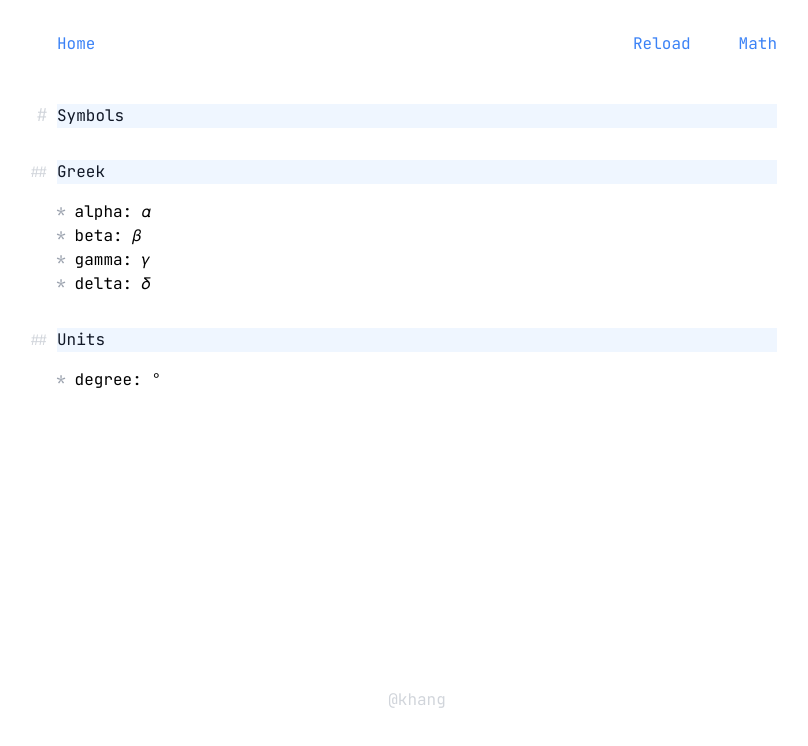
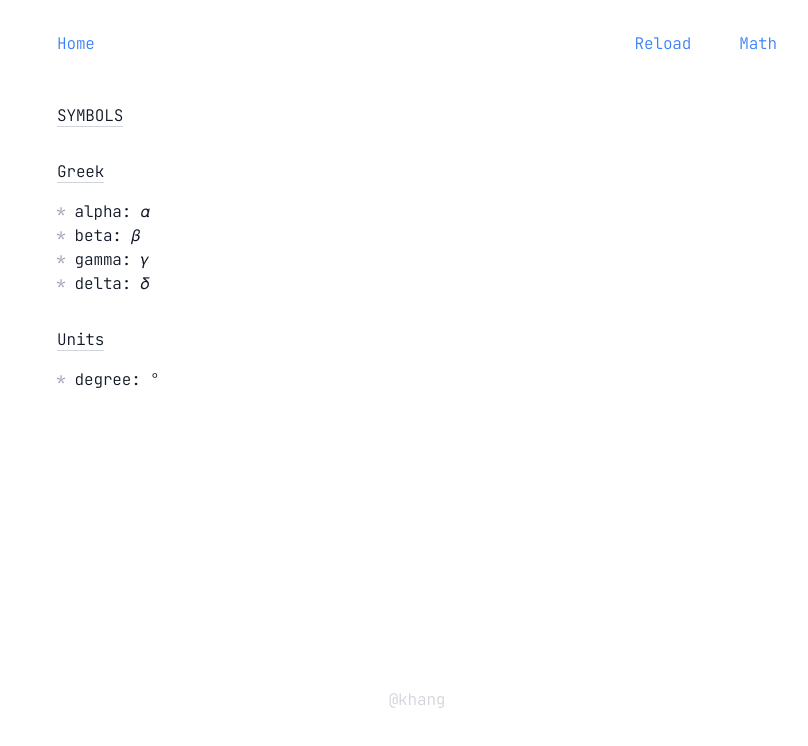
Before and after one commit to nguyenvukhang/minnesoda, a Next.js app: page /symbols in a window 1280 px wide. Shown: the top 746 px of the page, without its empty margins (223-1031 px from the left). Built offline with nearby package versions, Linux system fonts and the light colour scheme; what better-react-mathjax would draw is missing.

Commit message:
made website smaller

```diff
--- a/src/MdxComponents.js
+++ b/src/MdxComponents.js
@@ -76,17 +76,26 @@ const getComponents = ({ math }) => {
     )
   }
 
+  const h1 = ({ children }) => {
+    return (
+      <h1 id={children.replace(/ /g, '-')} className="header">
+        {children.toUpperCase()}
+      </h1>
+    )
+  }
+
   const components = {
     a,
     em,
     img,
     inlineCode,
+    h1,
     p,
     pre,
   }
 
   const h = {
-    linked: ['h1', 'h2'],
+    linked: ['h2'],
     unlinked: ['h3', 'h4', 'h5', 'h6'],
   }
 
--- a/src/global.css
+++ b/src/global.css
@@ -1,20 +1,24 @@
-@import url('https://fonts.googleapis.com/css2?family=JetBrains+Mono:ital,wght@0,200;0,300;0,400;0,600;1,500;1,700&display=swap');
+@import url('https://fonts.googleapis.com/css2?family=JetBrains+Mono:wght@300&display=swap');
 
 @tailwind base;
 @tailwind components;
 @tailwind utilities;
 
 @layer base {
+  html {
+    @apply bg-white text-gray-900 font-jetbrains font-light tracking-custom;
+  }
   h1,
   h2,
   h3,
   h4,
   h5,
   h6 {
-    @apply text-gray-900 bg-blue-50 my-1-h;
+    @apply my-1-h
+    underline decoration-gray-300 underline-offset-5;
   }
   p {
-    @apply my-1-h;
+    @apply my-1/2-h;
   }
   ul {
     @apply list-outside list-none ml-2-ex mb-1-h relative;
@@ -25,10 +29,10 @@
   a {
     @apply text-blue-500 cursor-pointer
     hover:underline
-    hover:bg-blue-50;
+    hover:bg-blue-500/10;
   }
   hr {
-    @apply text-red-500 border-t my-1-h;
+    @apply border-gray-200 border-t my-1-h;
   }
 }
 
@@ -40,7 +44,8 @@
   .header::before {
     position: absolute;
     left: -0.6rem;
-    color: theme('colors.gray.300');
+    color: theme('colors.gray.200');
+    opacity: 0;
   }
   h1::before {
     content: '#';
--- a/tailwind.config.js
+++ b/tailwind.config.js
@@ -2,11 +2,18 @@ module.exports = {
   content: ['./pages/**/*.{js,ts,jsx,tsx}', './src/**/*.{js,ts,jsx,tsx}'],
   theme: {
     fontFamily: {
-      sans: ['"JetBrains Mono"'],
+      jetbrains: ['"JetBrains Mono"'],
     },
     extend: {
+      letterSpacing: {
+        custom: '-0.01em',
+      },
+      textUnderlineOffset: {
+        5: '5px',
+      },
       spacing: {
         '1-h': '1rem',
+        '1/2-h': '0.5rem',
         '2-ex': '2ex',
         '4-ex': '4ex',
       },
```
